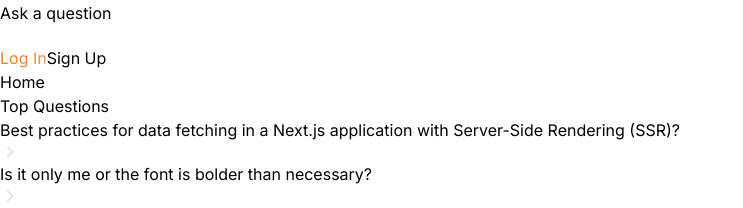
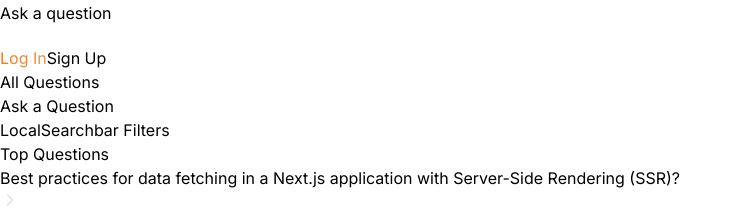
Before and after one commit to briansegs/StackFlow, a Next.js app: page / in a window 1280 px wide. Shown: the part 437-645 px from the top of the page, without its empty margins (0-743 px from the left). Built offline with nearby package versions, Linux system fonts and the light colour scheme; no server answers.

Commit message:
feat: Add heading

```diff
--- a/app/(root)/(home)/page.tsx
+++ b/app/(root)/(home)/page.tsx
@@ -1,7 +1,22 @@
+import Link from "next/link";
+import { Button } from "@/components/ui/button";
+
 export default function Home() {
   return (
-    <div>
-      <h2>Home</h2>
-    </div>
+    <>
+      <div className="flex w-full flex-col-reverse justify-between gap-4 sm:flex-row sm:items-center">
+        <h1 className="h1-bold text-dark100_light900">All Questions</h1>
+
+        <Link href="/ask-question" className="flex justify-end max-sm:w-full">
+          <Button className="primary-gradient min-h-[46px] px-4 py-3 !text-light-900">
+            Ask a Question
+          </Button>
+        </Link>
+      </div>
+
+      <div className="mt-11 flex justify-between gap-5 max-sm:flex-col sm:items-center">
+        LocalSearchbar Filters
+      </div>
+    </>
   );
 }
```
